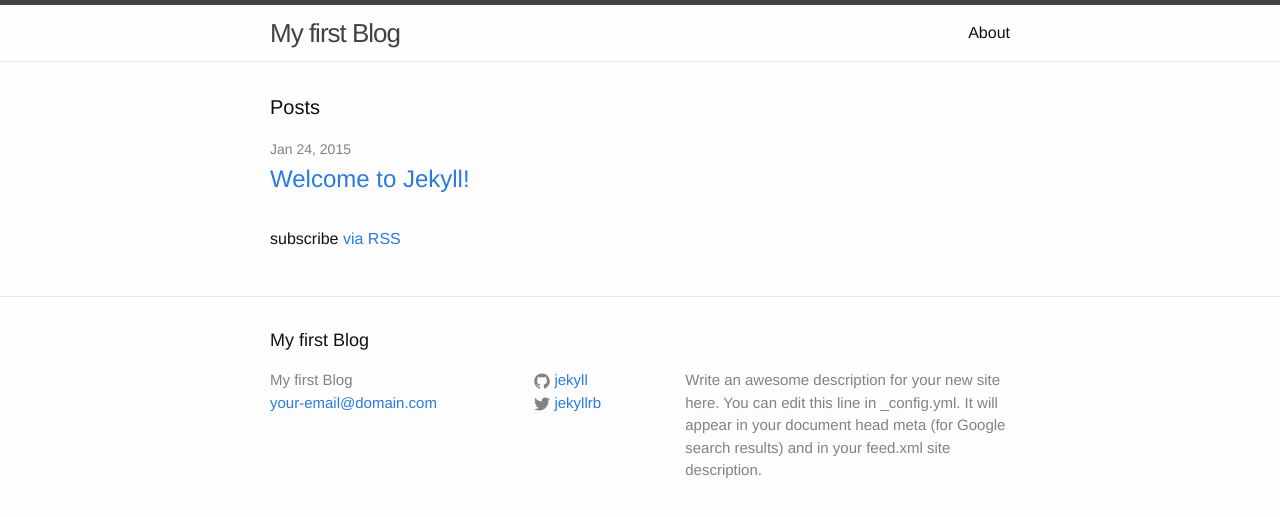
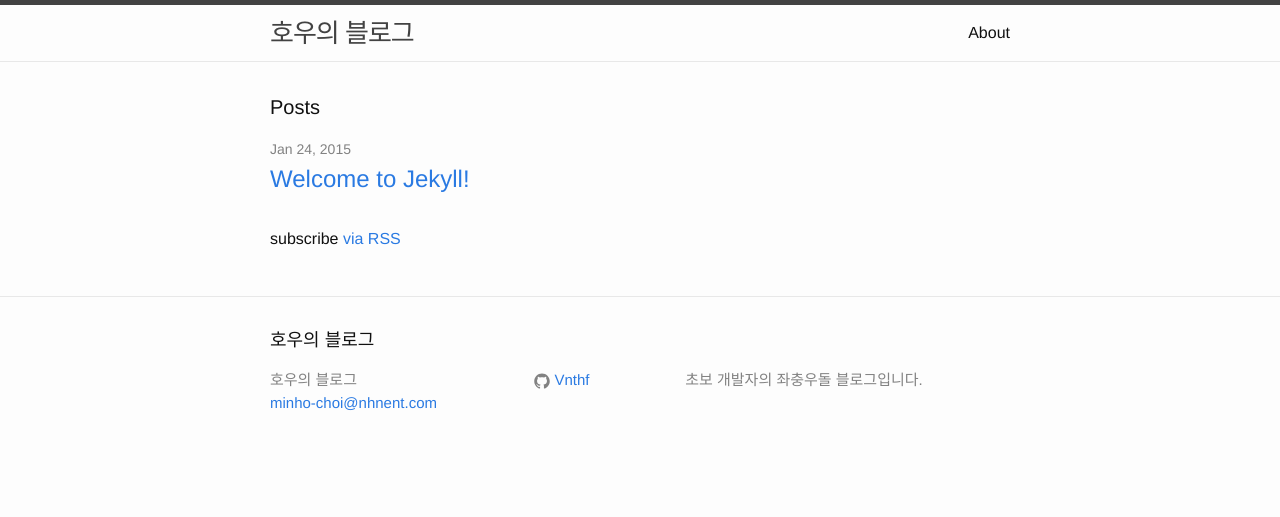
Before and after one commit to Vnthf/blog, a Jekyll site: the page built from index.html, in a window 1280 px wide. Shown: the top 517 px of the page. Built offline with Jekyll 4.4.1, drawn with Linux system fonts in a browser that asks for light colours.

Commit message:
Update _config.yml

```diff
--- a/_config.yml
+++ b/_config.yml
@@ -1,14 +1,11 @@
 # Site settings
-title: My first Blog
-email: your-email@domain.com
+title: 호우의 블로그
+email: minho-choi@nhnent.com
 description: > # this means to ignore newlines until "baseurl:"
-  Write an awesome description for your new site here. You can edit this
-  line in _config.yml. It will appear in your document head meta (for
-  Google search results) and in your feed.xml site description.
+ 초보 개발자의 좌충우돌 블로그입니다.
 baseurl: "/blog"
-url: "http://yourdomain.com" # the base hostname & protocol for your site
-twitter_username: jekyllrb
-github_username:  jekyll
+url: "http://Vnthf.github.io/blog" # the base hostname & protocol for your site
+github_username:  Vnthf
 
 # Build settings
 markdown: kramdown
```
